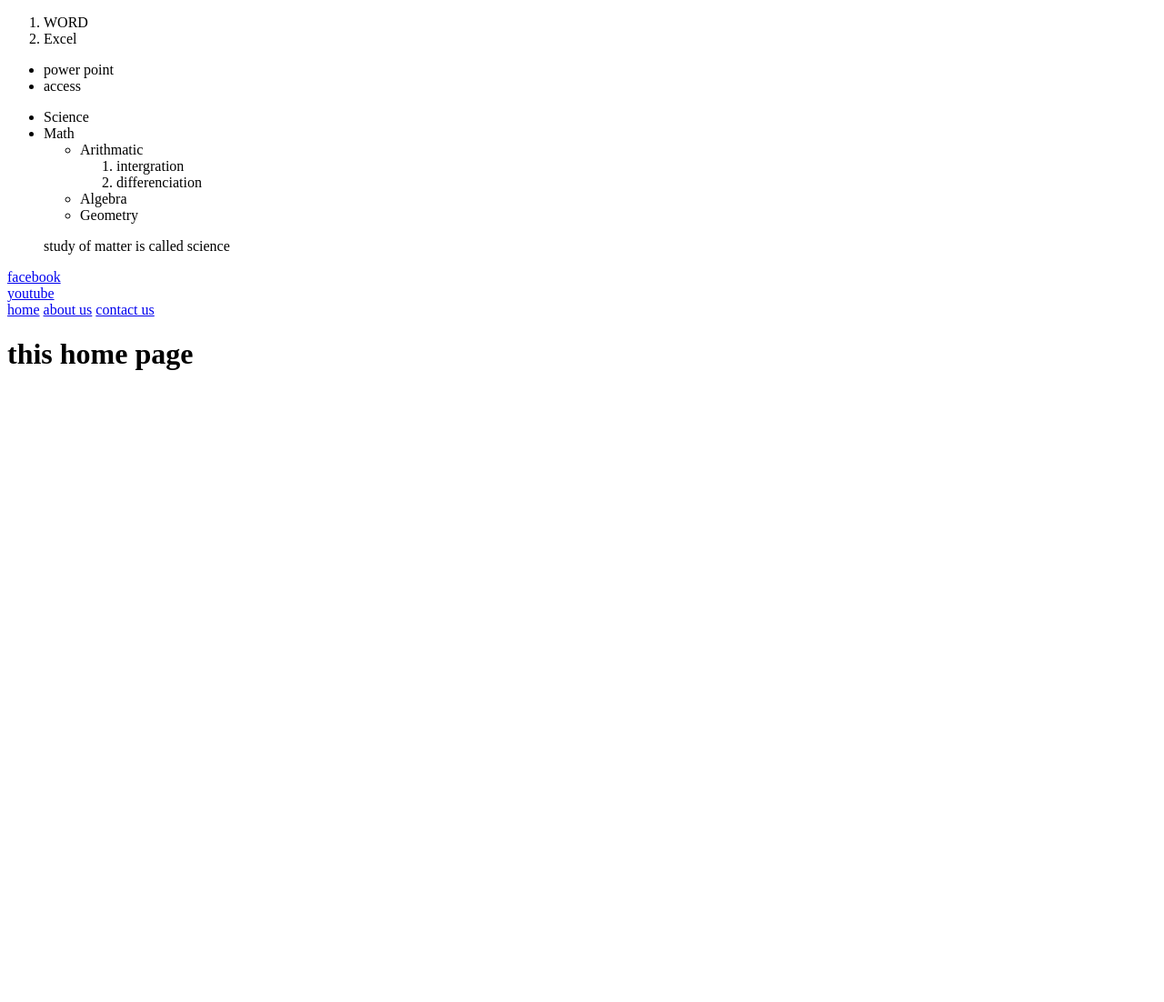
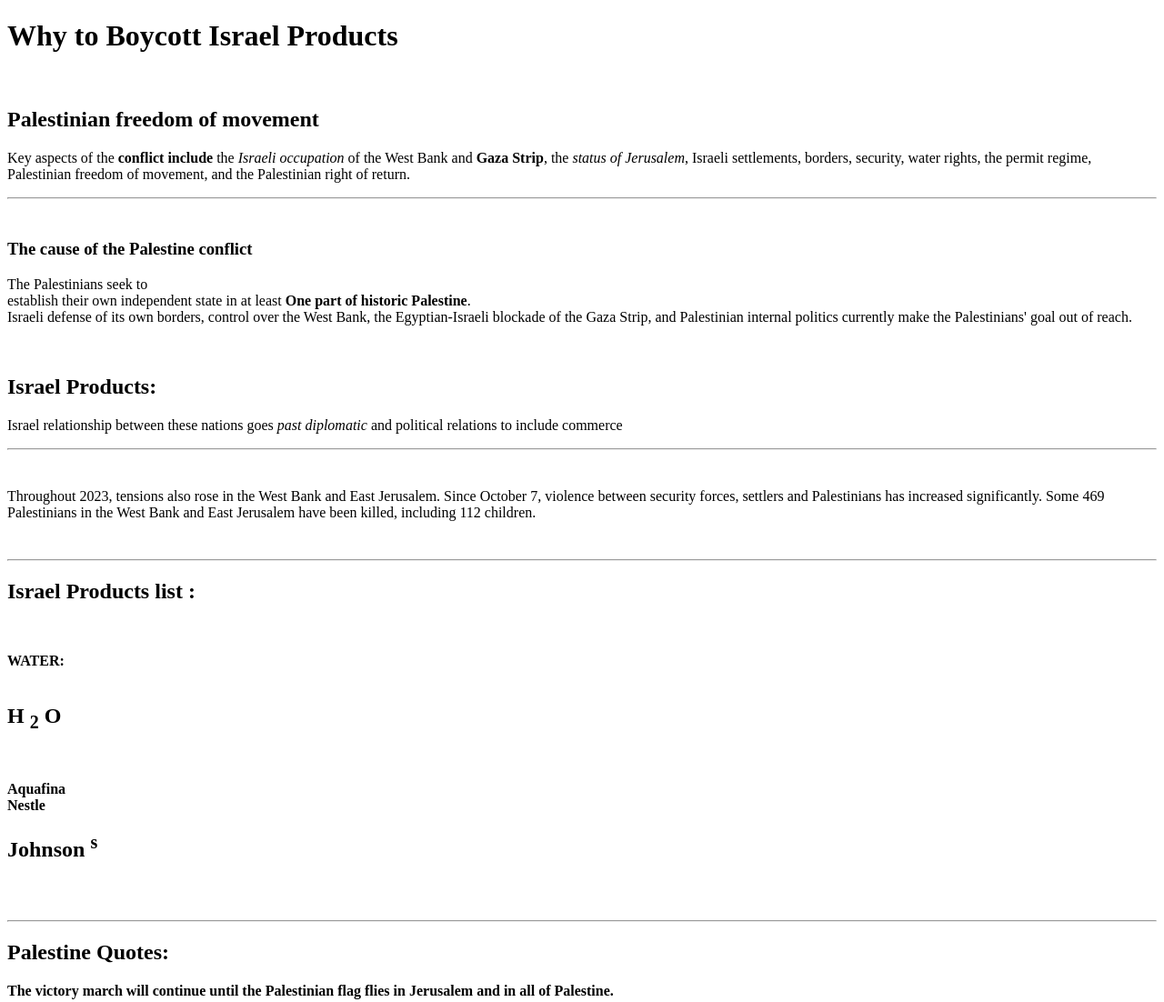
Before and after one commit to rimshaahmed5/Learning-CSS-, a plain HTML site: page index.html in a window 1280 px wide. Shown: the whole page at 91% size. Before the commit the page ends 800 px from the top, so only its background shows below. Drawn offline with Linux system fonts and the light colour scheme.

Commit message:
BOYCOTE PRODUCTS

```diff
--- a/index.html
+++ b/index.html
@@ -1,59 +1,50 @@
 <!DOCTYPE html>
 <html lang="en">
+
 <head>
-    <title>List</title>
-    <ol>
-        <li>WORD</li>
-        <li>Excel</li>
-    </ol>
-    <ul>
-        <li>power point</li>
-        <li>access</li>
-    </ul>
+    <title>Why to Boycott Israel Products</title>
+</head>
 
-    <ul>
-        <li>Science</li>
-        <li>Math</li>
-        <ul>
-            <li>Arithmatic</li>
-            <ol>
-                <li>
-                    intergration
-                </li>
-                <li>differenciation</li>
-            </ol>
-            <li>Algebra</li>
-            <li>Geometry</li>
-        </ul>
-    </ul>
+<body>
+    <h1>Why to Boycott Israel Products</h1><br>
+    <h2>Palestinian freedom of movement</h2>
+    <p>Key aspects of the <b>conflict include</b> the <i>Israeli occupation</i> of the West Bank and <strong>Gaza
+            Strip</strong>, the <em>status of Jerusalem</em>, Israeli settlements, borders, security, water rights, the
+        permit regime, Palestinian freedom of movement, and the Palestinian right of return.</p>
+    <hr>
+    <br>
+    <h3>The cause of the <strong>Palestine conflict</strong></h3>
+    <p>The Palestinians seek to <br> establish their own independent state in at least <b>One part of historic
+            Palestine</b>. <br>Israeli defense of its own borders, control over the West Bank, the Egyptian-Israeli
+        blockade of the Gaza Strip, and Palestinian internal politics currently make the Palestinians' goal out of
+        reach.</p><br>
+    <h2>Israel Products:</h2>
+    <p>Israel relationship between these nations goes <em>past diplomatic</em> and political relations to include
+        commerce</p>
+    <hr><br />
+    <p>Throughout 2023, tensions also rose in the West Bank and East Jerusalem. Since October 7, violence between
+        security forces, settlers and Palestinians has increased significantly. Some 469 Palestinians in the West Bank
+        and East Jerusalem have been killed, including 112 children.</p>
+    <br />
+    <hr>
+    <h2>Israel Products list :</h2>
+    <br />
+    <p><b>WATER:</b> <br><br>
+    <h2>H <sub>2</sub> O</h2>
+    </p>
+    <br>
+    <p><b>Aquafina</b><br> <b>Nestle</b> </p>
 
-    <dl>
-        <dt science>
-<dd>study of matter is called science</dd>
+    <p>
+    <h2><b>Johnson</b> <sup><b>s</b></sup></h2>
+    </p>
+    <br>
+    <br>
+    <hr>
+    <h2>Palestine Quotes:</h2>
+    <p><b>The victory march will continue until the Palestinian flag flies in Jerusalem and in all of Palestine.</b>
+    <blockquote cite="Read more at https://www.brainyquote.com/topics/palestine-quotes"></blockquote>
+    </p>
+</body>
 
-
-
-
-        </dt>
-
-
-    </dl>
-
-
-    <a href="https://facebook.com" target="_blank">facebook</a><br>
-<a href="https://youtube.com" target="_blank">youtube</a><br>
-
-
-<!-- relative link -->
-<a href="index.html">home</a>
-<a href="about.html">about us</a>
-<a href="contact.html"> contact us</a>
-
-<h1>this home page</h1>
-
-
-</head>
-<body>
-
-</body>
 </html>
```
